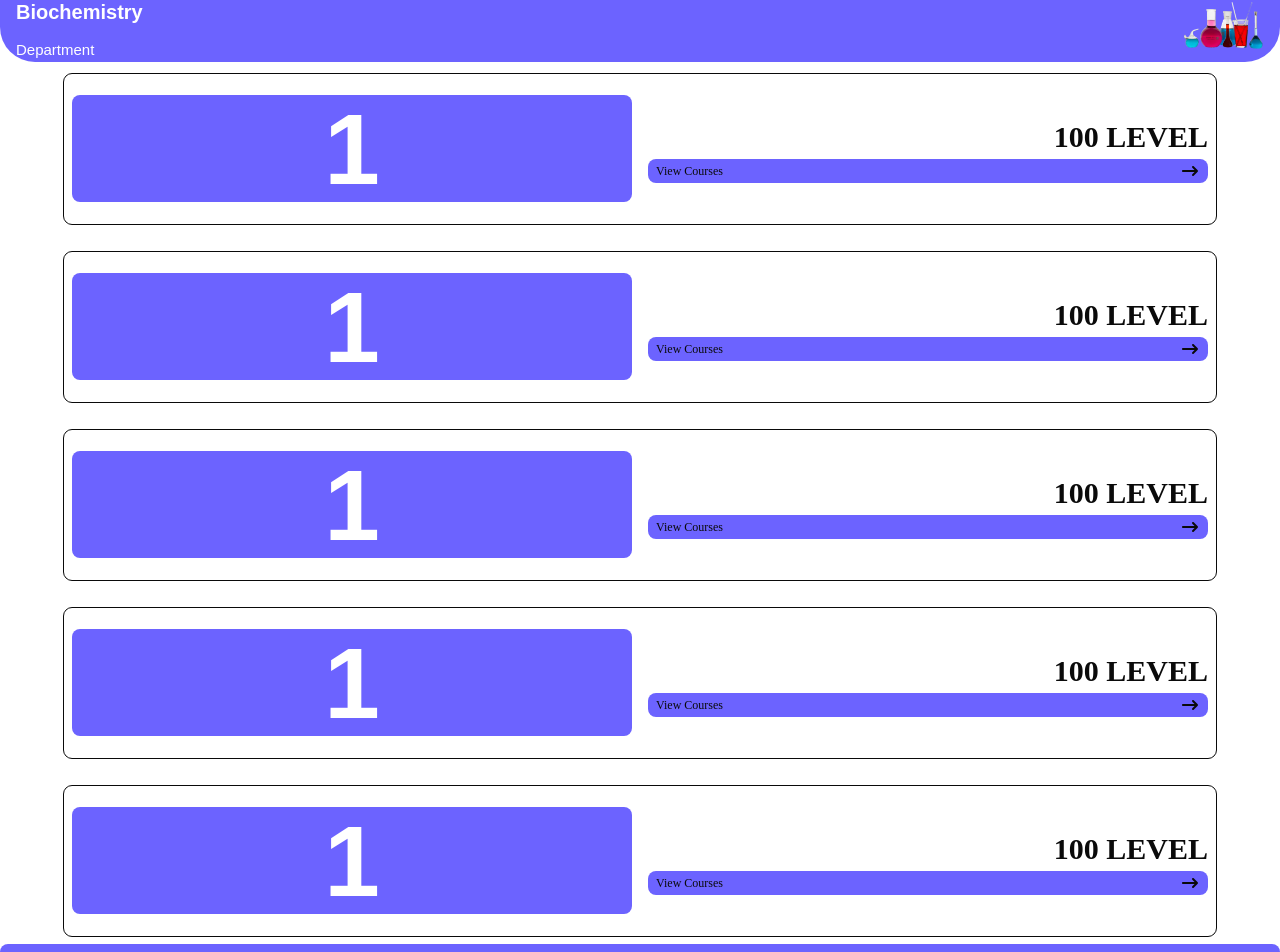
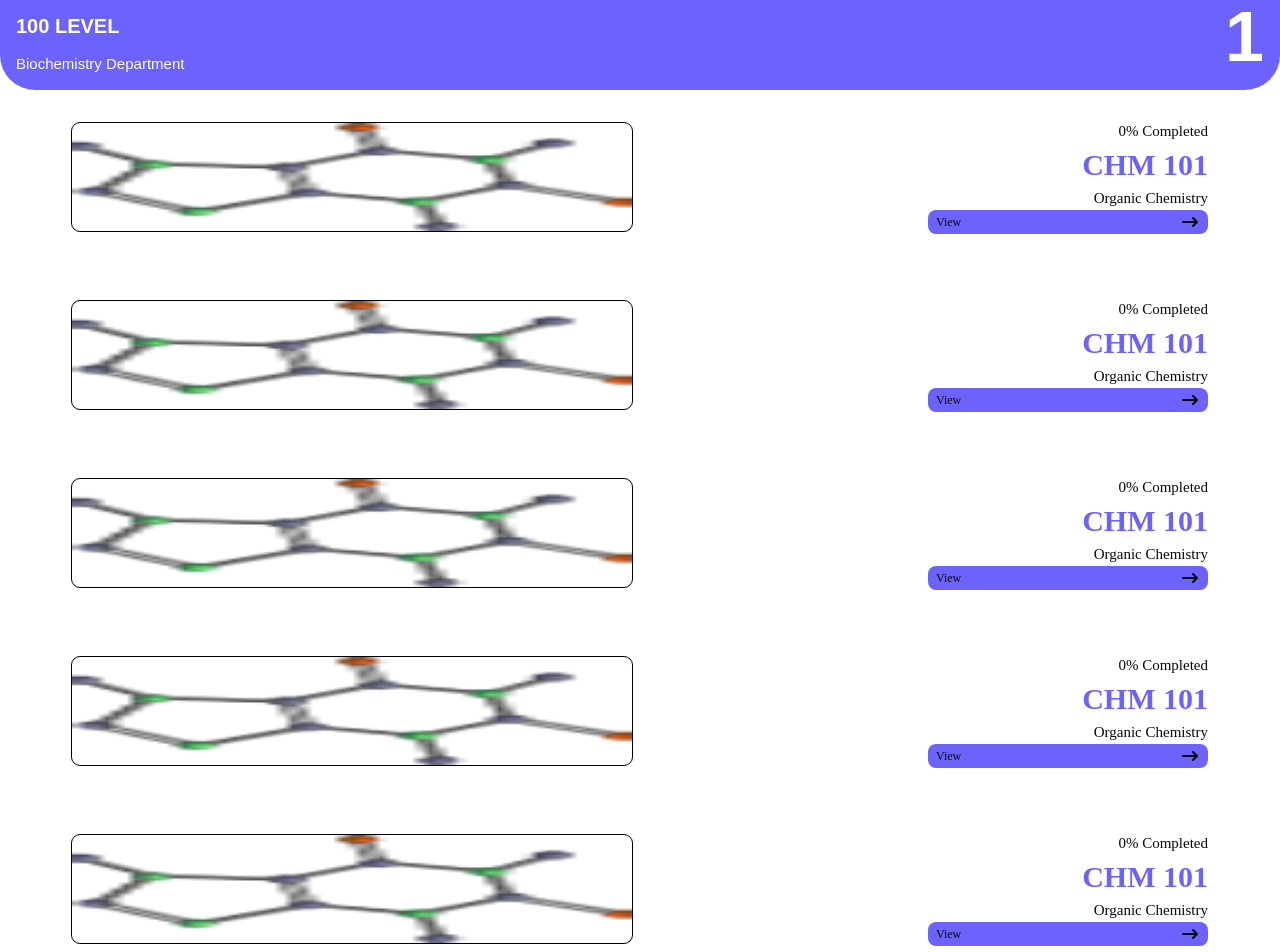
Before and after one commit to iamadams4523/StudyHaven, a Next.js app: page /Classroom in a window 1280 px wide. Shown: the part 113-1065 px from the top of the page. Built offline with nearby package versions, Linux system fonts and the light colour scheme.

Commit message:
Added another page of classrooom pages

```diff
--- a/app/Classroom/page.tsx
+++ b/app/Classroom/page.tsx
@@ -88,12 +88,12 @@
 //           <p className="font-[Poppins] text-[18px] font-semibold leading-[30px]">
 //             BIOCHEMISTRY
 //           </p>
-//           <div className="bg-lightpurple w-[40%] px-[0.5rem] py-[0.01rem] flex items-center justify-between rounded-lg self-end mr-2">
-//             <p className="font-[poppins] text-[12px] font-light leading-[24px]">
-//               View
-//             </p>
-//             <FaArrowRightLong className="h-4 w-5" />
-//           </div>
+//           <div className="bg-lightpurple w-[50%] px-[0.5rem] py-[0.01rem] flex items-center justify-between rounded-lg self-end">
+//   <p className="font-[poppins] text-[12px] font-light leading-[24px]">
+//     View
+//   </p>
+//   <FaArrowRightLong className="h-4 w-5" />
+// </div>
 //         </div>
 //         <div className="flex flex-col items-center justify-around rounded-lg outline outline-1 w-[150px] h-[150px]">
 //           <div className="w-[90%] h-[45%] flex items-center justify-center bg-lightpurple rounded-lg">
@@ -161,6 +161,131 @@
 // };
 
 // export default Page;
+
+// import React from 'react';
+// import { FiSearch } from 'react-icons/fi';
+// import Image from 'next/image';
+// import { FaArrowRightLong } from 'react-icons/fa6';
+
+// const Page = () => {
+//   return (
+//     <div className="w-full min-h-screen">
+//       <div className="h-[15%] flex flex-col justify-around items-center mt-5 mb-2">
+//         <h1 className="ml-[1.5rem] font-[poppins] text-[20px] font-semibold leading-[30px] self-start">
+//           My Classroom
+//         </h1>
+//         <div className="w-[90%] mx-auto rounded-full h-[40px] gap-2 bg-gray flex items-center">
+//           <FiSearch className="text-[20px] text-lightpurple ml-2" />
+//           <p className="font-[poppins] text-[16px] font-normal">Search</p>
+//         </div>
+//       </div>
+//       <div className="h-[15%] w-full bg-lightpurple flex justify-between items-center rounded-bl-[35px] rounded-br-[35px] px-4">
+//         <div className="flex flex-col h-full gap-3 mt-3">
+//           <h1 className="font-poppins text-[20px] font-semibold leading-[30px] text-white">
+//             Biochemistry
+//           </h1>
+//           <p className="font-poppins text-[15px] font-medium leading-[22.5px] text-white">
+//             Department
+//           </p>
+//         </div>
+//         <div className="flex flex-col items-center">
+//           <Image
+//             src="/laboratory-glassware-containing-colorful-liquid 1.png"
+//             alt="science logo"
+//             width={50}
+//             height={50}
+//             className="w-[5rem] self-end"
+//           />
+//         </div>
+//       </div>
+//       <div className="w-[90%] mx-auto h-[70%] mt-3 flex flex-col items-center gap-7 mb-2">
+//         <div className="w-full mx-auto outline outline-1 rounded-lg h-[150px] flex items-center p-2 gap-4 ">
+//           <h2 className="w-[50%] h-[80%] bg-lightpurple rounded-lg p-1 font-[Rockwell Extra Bold] text-[100px] font-extrabold flex items-center justify-center text-white">
+//             1
+//           </h2>
+//           <div className="w-[50%] flex flex-col">
+//             <p className="font-[Poppins] text-[30px] font-semibold self-end">
+//               100 LEVEL
+//             </p>
+//             <div className="bg-lightpurple w-full px-[0.5rem] py-[0.01rem] flex items-center justify-between rounded-lg self-end">
+//               <p className="font-[poppins] text-[12px] font-light leading-[24px]">
+//                 View Courses
+//               </p>
+//               <FaArrowRightLong className="h-4 w-5" />
+//             </div>
+//           </div>
+//         </div>
+//         <div className="w-full mx-auto outline outline-1 rounded-lg h-[150px] flex items-center p-2 gap-4 ">
+//           <h2 className="w-[50%] h-[80%] bg-lightpurple rounded-lg p-1 font-[Rockwell Extra Bold] text-[100px] font-extrabold flex items-center justify-center text-white">
+//             1
+//           </h2>
+//           <div className="w-[50%] flex flex-col">
+//             <p className="font-[Poppins] text-[30px] font-semibold self-end">
+//               100 LEVEL
+//             </p>
+//             <div className="bg-lightpurple w-full px-[0.5rem] py-[0.01rem] flex items-center justify-between rounded-lg self-end">
+//               <p className="font-[poppins] text-[12px] font-light leading-[24px]">
+//                 View Courses
+//               </p>
+//               <FaArrowRightLong className="h-4 w-5" />
+//             </div>
+//           </div>
+//         </div>
+//         <div className="w-full mx-auto outline outline-1 rounded-lg h-[150px] flex items-center p-2 gap-4 ">
+//           <h2 className="w-[50%] h-[80%] bg-lightpurple rounded-lg p-1 font-[Rockwell Extra Bold] text-[100px] font-extrabold flex items-center justify-center text-white">
+//             1
+//           </h2>
+//           <div className="w-[50%] flex flex-col">
+//             <p className="font-[Poppins] text-[30px] font-semibold self-end">
+//               100 LEVEL
+//             </p>
+//             <div className="bg-lightpurple w-full px-[0.5rem] py-[0.01rem] flex items-center justify-between rounded-lg self-end">
+//               <p className="font-[poppins] text-[12px] font-light leading-[24px]">
+//                 View Courses
+//               </p>
+//               <FaArrowRightLong className="h-4 w-5" />
+//             </div>
+//           </div>
+//         </div>
+//         <div className="w-full mx-auto outline outline-1 rounded-lg h-[150px] flex items-center p-2 gap-4 ">
+//           <h2 className="w-[50%] h-[80%] bg-lightpurple rounded-lg p-1 font-[Rockwell Extra Bold] text-[100px] font-extrabold flex items-center justify-center text-white">
+//             1
+//           </h2>
+//           <div className="w-[50%] flex flex-col">
+//             <p className="font-[Poppins] text-[30px] font-semibold self-end">
+//               100 LEVEL
+//             </p>
+//             <div className="bg-lightpurple w-full px-[0.5rem] py-[0.01rem] flex items-center justify-between rounded-lg self-end">
+//               <p className="font-[poppins] text-[12px] font-light leading-[24px]">
+//                 View Courses
+//               </p>
+//               <FaArrowRightLong className="h-4 w-5" />
+//             </div>
+//           </div>
+//         </div>
+//         <div className="w-full mx-auto outline outline-1 rounded-lg h-[150px] flex items-center p-2 gap-4 ">
+//           <h2 className="w-[50%] h-[80%] bg-lightpurple rounded-lg p-1 font-[Rockwell Extra Bold] text-[100px] font-extrabold flex items-center justify-center text-white">
+//             1
+//           </h2>
+//           <div className="w-[50%] flex flex-col">
+//             <p className="font-[Poppins] text-[30px] font-semibold self-end">
+//               100 LEVEL
+//             </p>
+//             <div className="bg-lightpurple w-full px-[0.5rem] py-[0.01rem] flex items-center justify-between rounded-lg self-end">
+//               <p className="font-[poppins] text-[12px] font-light leading-[24px]">
+//                 View Courses
+//               </p>
+//               <FaArrowRightLong className="h-4 w-5" />
+//             </div>
+//           </div>
+//         </div>
+//       </div>
+//     </div>
+//   );
+// };
+
+// export default Page;
+
 import React from 'react';
 import { FiSearch } from 'react-icons/fi';
 import Image from 'next/image';
@@ -181,98 +306,159 @@
       <div className="h-[15%] w-full bg-lightpurple flex justify-between items-center rounded-bl-[35px] rounded-br-[35px] px-4">
         <div className="flex flex-col h-full gap-3 mt-3">
           <h1 className="font-poppins text-[20px] font-semibold leading-[30px] text-white">
-            Biochemistry
+            100 LEVEL
           </h1>
           <p className="font-poppins text-[15px] font-medium leading-[22.5px] text-white">
-            Department
+            Biochemistry Department
           </p>
         </div>
         <div className="flex flex-col items-center">
-          <Image
-            src="/laboratory-glassware-containing-colorful-liquid 1.png"
-            alt="science logo"
-            width={50}
-            height={50}
-            className="w-[5rem] self-end"
-          />
+          <p className="self-end font-[Rockwell Extra Bold] text-white text-[70px] font-extrabold">
+            1
+          </p>
         </div>
       </div>
       <div className="w-[90%] mx-auto h-[70%] mt-3 flex flex-col items-center gap-7 mb-2">
-        <div className="w-full mx-auto outline outline-1 rounded-lg h-[150px] flex items-center p-2 gap-4 ">
-          <h2 className="w-[50%] h-[80%] bg-lightpurple rounded-lg p-1 font-[Rockwell Extra Bold] text-[100px] font-extrabold flex items-center justify-center text-white">
-            1
-          </h2>
+        <div className="w-full mx-auto h-[150px] flex items-center p-2 gap-4 ">
+          <div className="w-[50%] h-[80%] outline outline-1 outline-black rounded-lg flex items-center justify-center">
+            <Image
+              src="/caffeine-148821_1280-removebg-preview 2.png"
+              alt="chemistry logo"
+              width={50}
+              height={50}
+              className="w-full h-full"
+            />
+          </div>
+
           <div className="w-[50%] flex flex-col">
-            <p className="font-[Poppins] text-[30px] font-semibold self-end">
-              100 LEVEL
+            <p className="font-[Poppins] text-[15px] font-normal self-end">
+              0% Completed
             </p>
-            <div className="bg-lightpurple w-full px-[0.5rem] py-[0.01rem] flex items-center justify-between rounded-lg self-end">
+            <p className="font-[Poppins] text-[30px] font-semibold self-end text-lightpurple">
+              CHM 101
+            </p>
+            <p className="font-[Poppins] text-[15px] font-normal self-end">
+              Organic Chemistry
+            </p>
+            <div className="bg-lightpurple w-[50%] px-[0.5rem] py-[0.01rem] flex items-center justify-between rounded-lg self-end">
               <p className="font-[poppins] text-[12px] font-light leading-[24px]">
-                View Courses
+                View
               </p>
               <FaArrowRightLong className="h-4 w-5" />
             </div>
           </div>
         </div>
-        <div className="w-full mx-auto outline outline-1 rounded-lg h-[150px] flex items-center p-2 gap-4 ">
-          <h2 className="w-[50%] h-[80%] bg-lightpurple rounded-lg p-1 font-[Rockwell Extra Bold] text-[100px] font-extrabold flex items-center justify-center text-white">
-            1
-          </h2>
+        <div className="w-full mx-auto h-[150px] flex items-center p-2 gap-4 ">
+          <div className="w-[50%] h-[80%] outline outline-1 outline-black rounded-lg flex items-center justify-center">
+            <Image
+              src="/caffeine-148821_1280-removebg-preview 2.png"
+              alt="chemistry logo"
+              width={50}
+              height={50}
+              className="w-full h-full"
+            />
+          </div>
+
           <div className="w-[50%] flex flex-col">
-            <p className="font-[Poppins] text-[30px] font-semibold self-end">
-              100 LEVEL
+            <p className="font-[Poppins] text-[15px] font-normal self-end">
+              0% Completed
             </p>
-            <div className="bg-lightpurple w-full px-[0.5rem] py-[0.01rem] flex items-center justify-between rounded-lg self-end">
+            <p className="font-[Poppins] text-[30px] font-semibold self-end text-lightpurple">
+              CHM 101
+            </p>
+            <p className="font-[Poppins] text-[15px] font-normal self-end">
+              Organic Chemistry
+            </p>
+            <div className="bg-lightpurple w-[50%] px-[0.5rem] py-[0.01rem] flex items-center justify-between rounded-lg self-end">
               <p className="font-[poppins] text-[12px] font-light leading-[24px]">
-                View Courses
+                View
               </p>
               <FaArrowRightLong className="h-4 w-5" />
             </div>
           </div>
         </div>
-        <div className="w-full mx-auto outline outline-1 rounded-lg h-[150px] flex items-center p-2 gap-4 ">
-          <h2 className="w-[50%] h-[80%] bg-lightpurple rounded-lg p-1 font-[Rockwell Extra Bold] text-[100px] font-extrabold flex items-center justify-center text-white">
-            1
-          </h2>
+        <div className="w-full mx-auto h-[150px] flex items-center p-2 gap-4 ">
+          <div className="w-[50%] h-[80%] outline outline-1 outline-black rounded-lg flex items-center justify-center">
+            <Image
+              src="/caffeine-148821_1280-removebg-preview 2.png"
+              alt="chemistry logo"
+              width={50}
+              height={50}
+              className="w-full h-full"
+            />
+          </div>
+
           <div className="w-[50%] flex flex-col">
-            <p className="font-[Poppins] text-[30px] font-semibold self-end">
-              100 LEVEL
+            <p className="font-[Poppins] text-[15px] font-normal self-end">
+              0% Completed
             </p>
-            <div className="bg-lightpurple w-full px-[0.5rem] py-[0.01rem] flex items-center justify-between rounded-lg self-end">
+            <p className="font-[Poppins] text-[30px] font-semibold self-end text-lightpurple">
+              CHM 101
+            </p>
+            <p className="font-[Poppins] text-[15px] font-normal self-end">
+              Organic Chemistry
+            </p>
+            <div className="bg-lightpurple w-[50%] px-[0.5rem] py-[0.01rem] flex items-center justify-between rounded-lg self-end">
               <p className="font-[poppins] text-[12px] font-light leading-[24px]">
-                View Courses
+                View
               </p>
               <FaArrowRightLong className="h-4 w-5" />
             </div>
           </div>
         </div>
-        <div className="w-full mx-auto outline outline-1 rounded-lg h-[150px] flex items-center p-2 gap-4 ">
-          <h2 className="w-[50%] h-[80%] bg-lightpurple rounded-lg p-1 font-[Rockwell Extra Bold] text-[100px] font-extrabold flex items-center justify-center text-white">
-            1
-          </h2>
+        <div className="w-full mx-auto h-[150px] flex items-center p-2 gap-4 ">
+          <div className="w-[50%] h-[80%] outline outline-1 outline-black rounded-lg flex items-center justify-center">
+            <Image
+              src="/caffeine-148821_1280-removebg-preview 2.png"
+              alt="chemistry logo"
+              width={50}
+              height={50}
+              className="w-full h-full"
+            />
+          </div>
+
           <div className="w-[50%] flex flex-col">
-            <p className="font-[Poppins] text-[30px] font-semibold self-end">
-              100 LEVEL
+            <p className="font-[Poppins] text-[15px] font-normal self-end">
+              0% Completed
             </p>
-            <div className="bg-lightpurple w-full px-[0.5rem] py-[0.01rem] flex items-center justify-between rounded-lg self-end">
+            <p className="font-[Poppins] text-[30px] font-semibold self-end text-lightpurple">
+              CHM 101
+            </p>
+            <p className="font-[Poppins] text-[15px] font-normal self-end">
+              Organic Chemistry
+            </p>
+            <div className="bg-lightpurple w-[50%] px-[0.5rem] py-[0.01rem] flex items-center justify-between rounded-lg self-end">
               <p className="font-[poppins] text-[12px] font-light leading-[24px]">
-                View Courses
+                View
               </p>
               <FaArrowRightLong className="h-4 w-5" />
             </div>
           </div>
         </div>
-        <div className="w-full mx-auto outline outline-1 rounded-lg h-[150px] flex items-center p-2 gap-4 ">
-          <h2 className="w-[50%] h-[80%] bg-lightpurple rounded-lg p-1 font-[Rockwell Extra Bold] text-[100px] font-extrabold flex items-center justify-center text-white">
-            1
-          </h2>
+        <div className="w-full mx-auto h-[150px] flex items-center p-2 gap-4 ">
+          <div className="w-[50%] h-[80%] outline outline-1 outline-black rounded-lg flex items-center justify-center">
+            <Image
+              src="/caffeine-148821_1280-removebg-preview 2.png"
+              alt="chemistry logo"
+              width={50}
+              height={50}
+              className="w-full h-full"
+            />
+          </div>
+
           <div className="w-[50%] flex flex-col">
-            <p className="font-[Poppins] text-[30px] font-semibold self-end">
-              100 LEVEL
+            <p className="font-[Poppins] text-[15px] font-normal self-end">
+              0% Completed
             </p>
-            <div className="bg-lightpurple w-full px-[0.5rem] py-[0.01rem] flex items-center justify-between rounded-lg self-end">
+            <p className="font-[Poppins] text-[30px] font-semibold self-end text-lightpurple">
+              CHM 101
+            </p>
+            <p className="font-[Poppins] text-[15px] font-normal self-end">
+              Organic Chemistry
+            </p>
+            <div className="bg-lightpurple w-[50%] px-[0.5rem] py-[0.01rem] flex items-center justify-between rounded-lg self-end">
               <p className="font-[poppins] text-[12px] font-light leading-[24px]">
-                View Courses
+                View
               </p>
               <FaArrowRightLong className="h-4 w-5" />
             </div>
```
Also changed, not shown: public/caffeine-148821_1280-removebg-preview 2.png (added).
